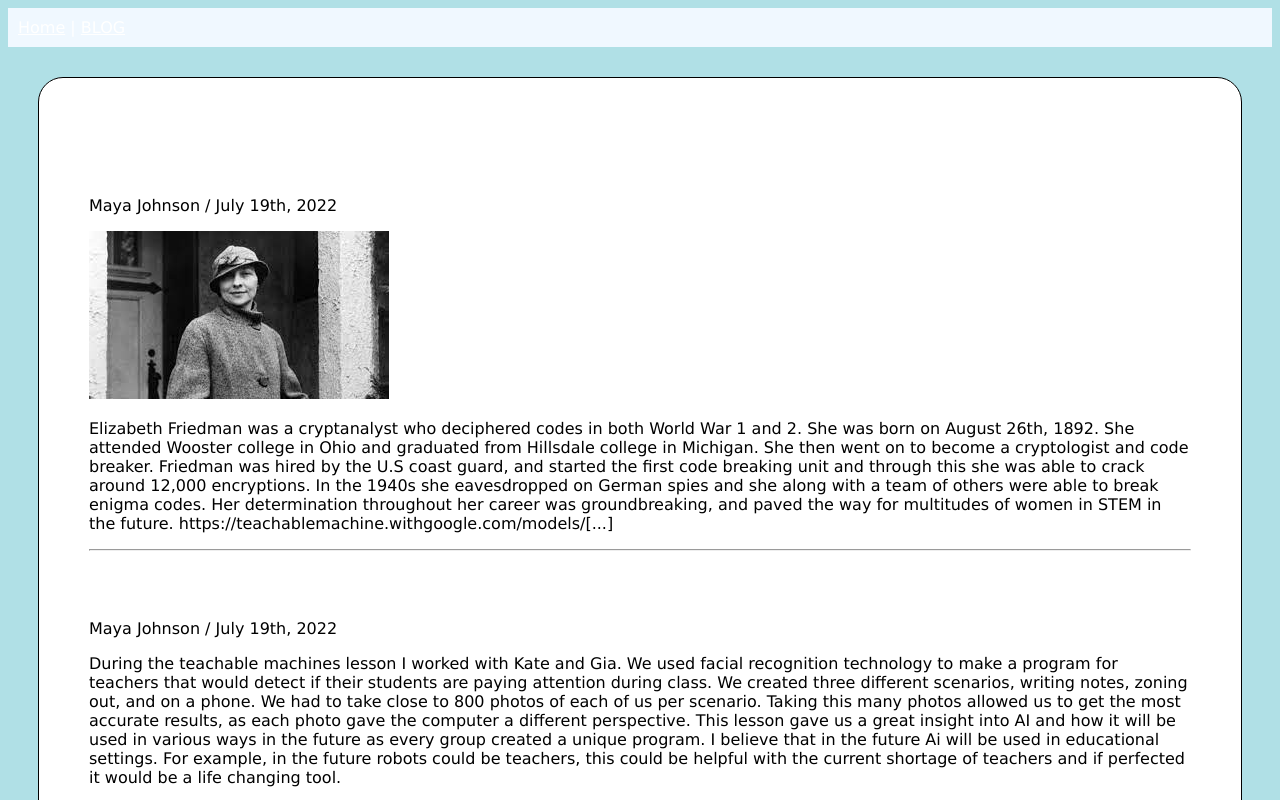
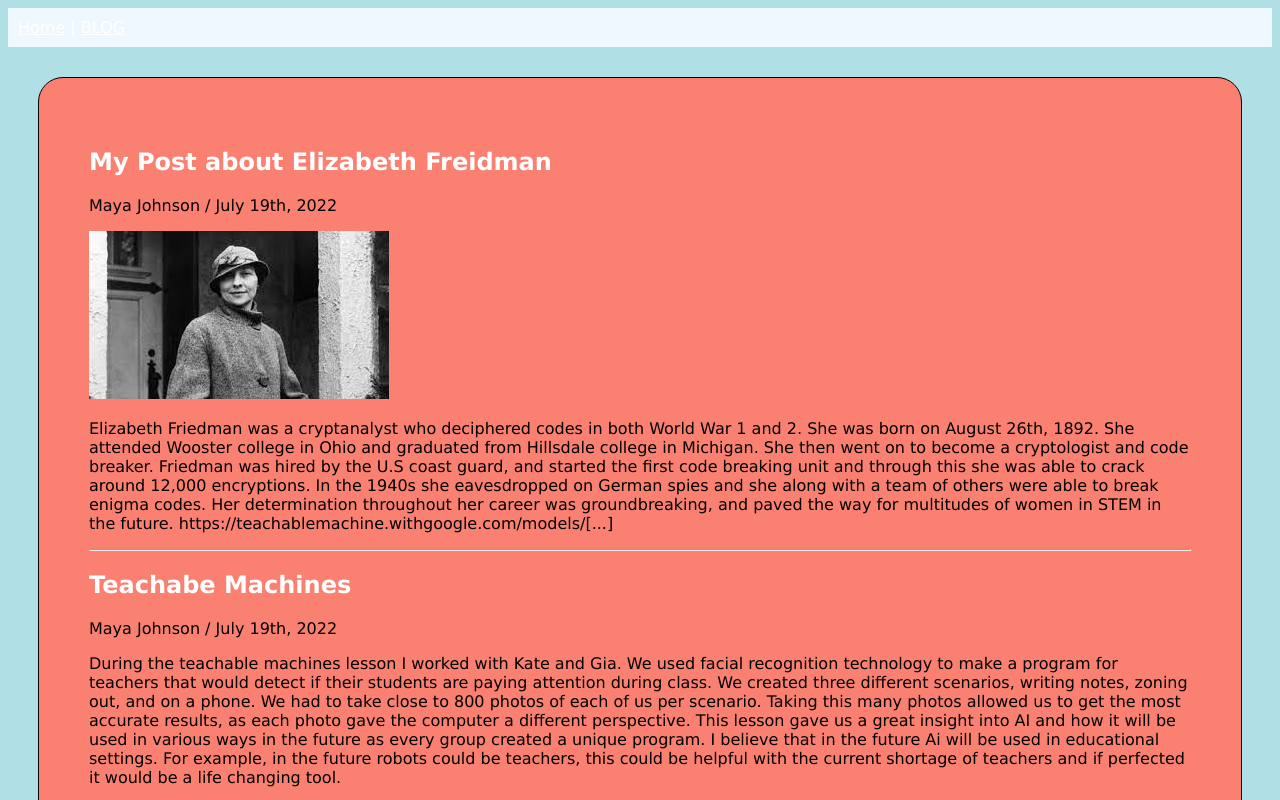
Before and after one commit to theitgirls/mjjohnso, a plain HTML site: page blog.html in a window 1280 px wide. Shown: the top 800 px of the page. Drawn offline with Linux system fonts and the light colour scheme; a web font is replaced by a local one.

Commit message:
Add files via upload

```diff
--- a/styles.css
+++ b/styles.css
@@ -26,6 +26,6 @@ Div {
     border: 1px solid black;
     margin: 30px;
     padding: 50px;
-    background-color: white;
+    background-color: salmon;
     border-radius: 25px;
 }
```
